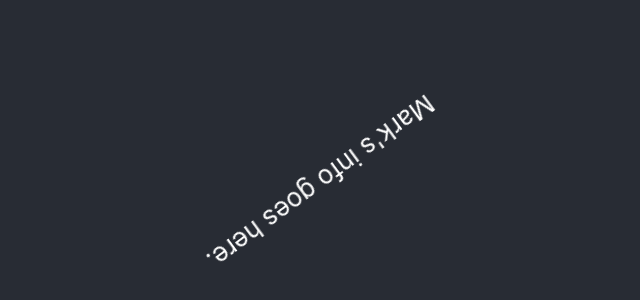
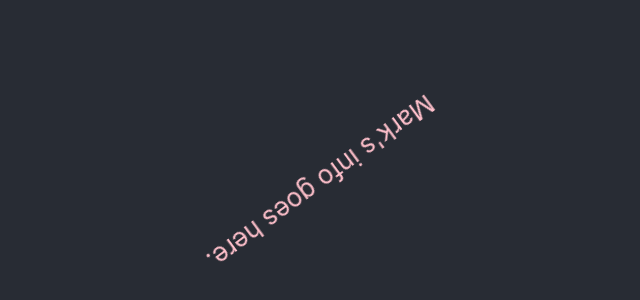
Before and after one commit to realonlytomd/mark-robot-site, a React (Create React App) app: page / in a window 1280 px wide. Shown: the part 218-518 px from the top of the page, without its empty margins (319-959 px from the left). Built offline with nearby package versions, Linux system fonts and the light colour scheme.

Commit message:
changed color

```diff
--- a/src/Landing.css
+++ b/src/Landing.css
@@ -16,7 +16,7 @@
     align-items: center;
     justify-content: center;
     font-size: calc(10px + 2vmin);
-    color: white;
+    color: pink;
   }
 
   @keyframes Justwords-spin {
```
